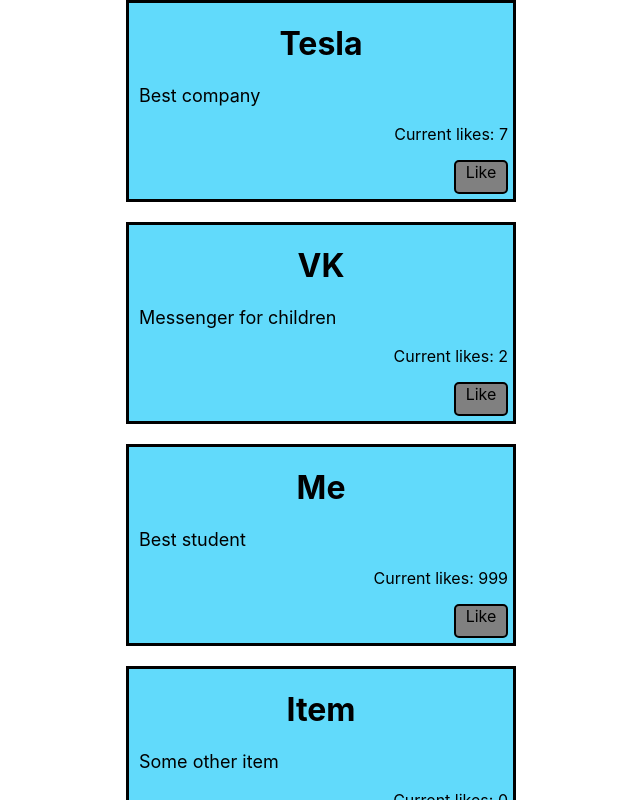
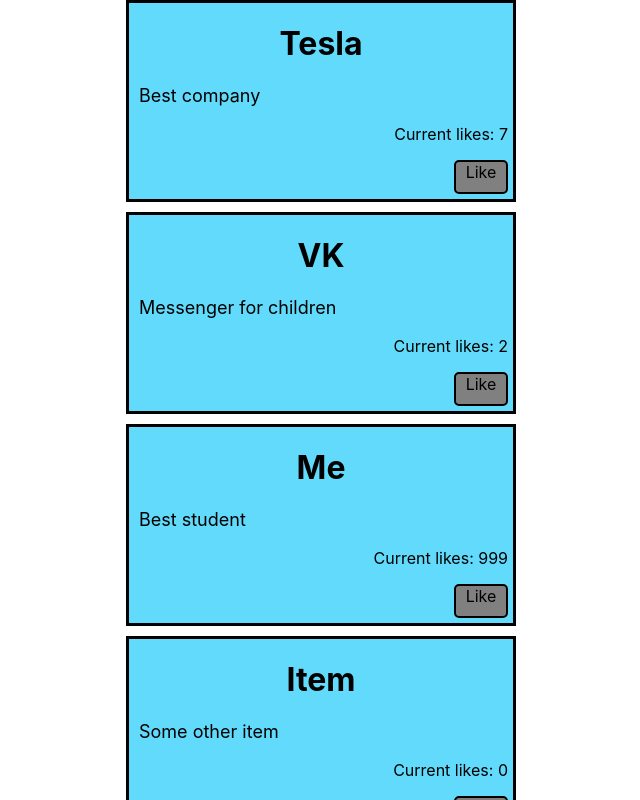
Before and after one commit to RexarSergey/frontend-dz, a React (Create React App) app: page / in a window 1280 px wide. Shown: the top 800 px of the page, without its empty margins (319-959 px from the left). Built offline with nearby package versions, Linux system fonts and the light colour scheme.

Commit message:
naming, color, indent fixed

```diff
--- a/src/App.js
+++ b/src/App.js
@@ -1,5 +1,5 @@
 import './App.css';
-import {MessageCard} from "./components/message-card/messageCard";
+import {MessageCard} from "./components/message-card/message-card";
 import mockData from "./assets/mock-data"
 
 
--- a/src/components/message-card/messageCard.jsx
+++ b/src/components/message-card/message-card.jsx
@@ -1,5 +1,5 @@
 import React, {useState} from "react"
-import s from "./messageCard.module.css"
+import s from "./message-card.module.css"
 
 
 export function MessageCard(props) {
@@ -37,13 +37,12 @@
                     <div
                         className={s.button}
                         style={{
-                            backgroundColor: state ? 'red' : 'gray'
+                            backgroundColor: state ? '#ff0000' : '#808080'
                         }}
                         onClick={push}>Like
                     </div>
                 </div>
             </div>
-            <br/>
         </>
     )
 }
--- a/src/components/message-card/messageCard.module.css
+++ b/src/components/message-card/message-card.module.css
@@ -1,15 +1,11 @@
-.block {
-    color: gray;
-}
-
 .card {
-    margin: 0 auto;
+    margin: 0 auto 10px;
     width: 30%;
     height: auto;
     max-width: 500px;
     overflow-wrap: break-word;
     background-color: #61dafb;
-    border: 3px solid black;
+    border: 3px solid #000000;
 }
 
 .content {
@@ -34,6 +30,6 @@
     height: 30px;
     font-size: 16px;
     margin: 0 5px 5px;
-    border: 2px solid black;
+    border: 2px solid #000000;
     border-radius: 5px;
 }
```
